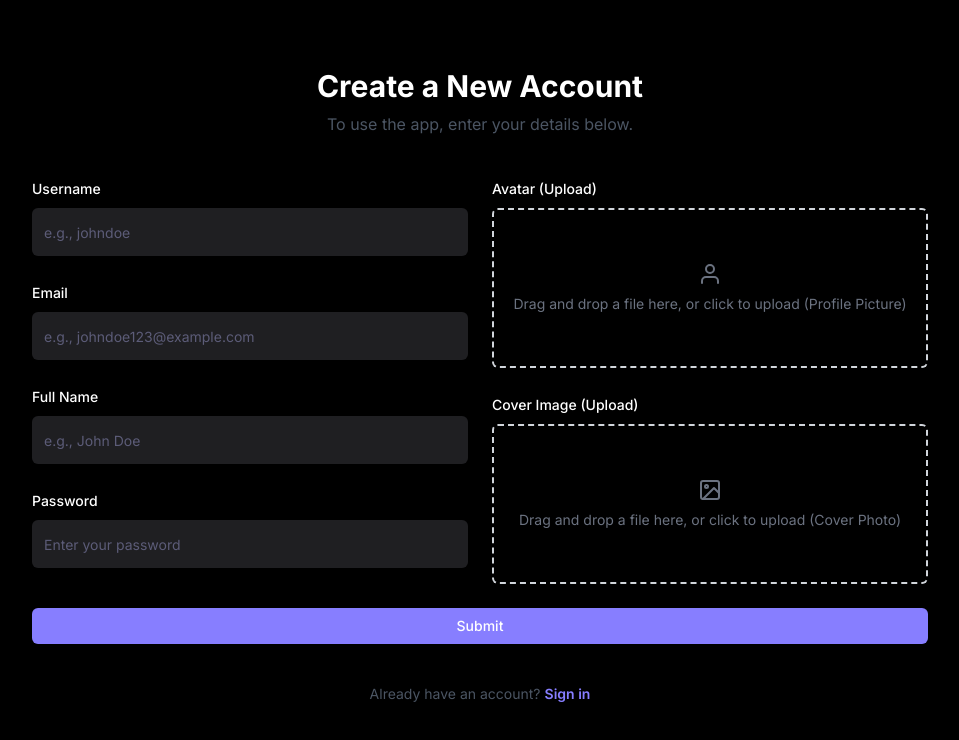
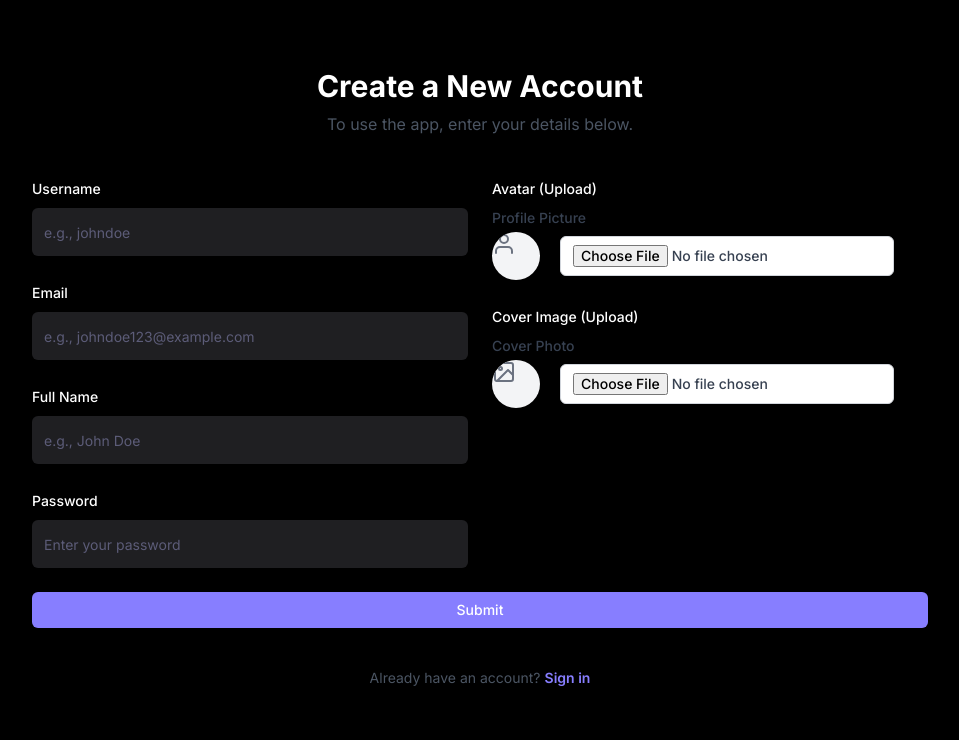
Before and after one commit to Mdsr2op/EduGather-Client, a React (Vite) app: page /sign-up in a window 1280 px wide. Shown: the top 740 px of the page, without its empty margins (160-1119 px from the left). Built offline with nearby package versions, Linux system fonts and the light colour scheme.

Commit message:
Handled onChange event in FileUpload component

```diff
--- a/src/features/auth/components/FileUpload.tsx
+++ b/src/features/auth/components/FileUpload.tsx
@@ -1,70 +1,37 @@
 // FileUpload.tsx
-import React, { useState, useEffect } from "react";
-import { useDropzone } from "react-dropzone";
+import React, { ChangeEvent } from "react";
 
 interface FileUploadProps {
-  onFileUpload: (file: File) => void;
+  onFileUpload: (file: File | null) => void;
   label: string;
-  accept?: any;
-  icon?: React.ReactNode;
+  accept: string;
+  icon: React.ReactNode;
 }
 
-export const FileUpload: React.FC<FileUploadProps> = ({
-  onFileUpload,
-  label,
-  accept,
-  icon,
-}) => {
-  const [preview, setPreview] = useState<string | null>(null);
-
-  const onDrop = (acceptedFiles: File[]) => {
-    if (acceptedFiles.length > 0) {
-      const file = acceptedFiles[0];
-      onFileUpload(file);
-      const objectUrl = URL.createObjectURL(file);
-      setPreview(objectUrl);
+export const FileUpload: React.FC<FileUploadProps> = ({ onFileUpload, label, accept, icon }) => {
+  const handleChange = (e: ChangeEvent<HTMLInputElement>) => {
+    if (e.target.files && e.target.files.length > 0) {
+      onFileUpload(e.target.files[0]);
+    } else {
+      onFileUpload(null);
     }
   };
 
-  const { getRootProps, getInputProps, isDragActive } = useDropzone({
-    onDrop,
-    accept,
-    multiple: false,
-  });
-
-  useEffect(() => {
-    // Cleanup the object URL to avoid memory leaks
-    return () => {
-      if (preview) {
-        URL.revokeObjectURL(preview);
-      }
-    };
-  }, [preview]);
-
   return (
-    <div {...getRootProps()} className="w-full">
-      <input {...getInputProps()} />
-      <div
-        className={`border-2 border-dashed p-4 rounded-md ${
-          isDragActive ? "border-primary-500 bg-primary-100" : "border-gray-300"
-        } flex flex-col items-center justify-center w-full h-40 relative`}
-      >
-        {preview ? (
-          <img
-            src={preview}
-            alt={`${label} Preview`}
-            className="w-full h-full object-cover rounded-md"
-          />
-        ) : (
-          <>
-            {icon && <div className="mb-2">{icon}</div>}
-            <p className="text-center text-gray-500 text-sm">
-              {isDragActive
-                ? "Drop the file here ..."
-                : `Drag and drop a file here, or click to upload (${label})`}
-            </p>
-          </>
-        )}
+    <div className="file-upload">
+      <label className="block text-sm font-medium text-gray-700">
+        {label}
+      </label>
+      <div className="mt-1 flex items-center">
+        <span className="inline-block h-12 w-12 rounded-full overflow-hidden bg-gray-100">
+          {icon}
+        </span>
+        <input
+          type="file"
+          accept={accept}
+          onChange={handleChange}
+          className="ml-5 bg-white py-2 px-3 border border-gray-300 rounded-md shadow-sm text-sm leading-4 font-medium text-gray-700 hover:bg-gray-50 focus:outline-none focus:ring-2 focus:ring-offset-2 focus:ring-indigo-500"
+        />
       </div>
     </div>
   );
```
Also changed, not shown: src/features/auth/types.ts (+16 -5 lines).
